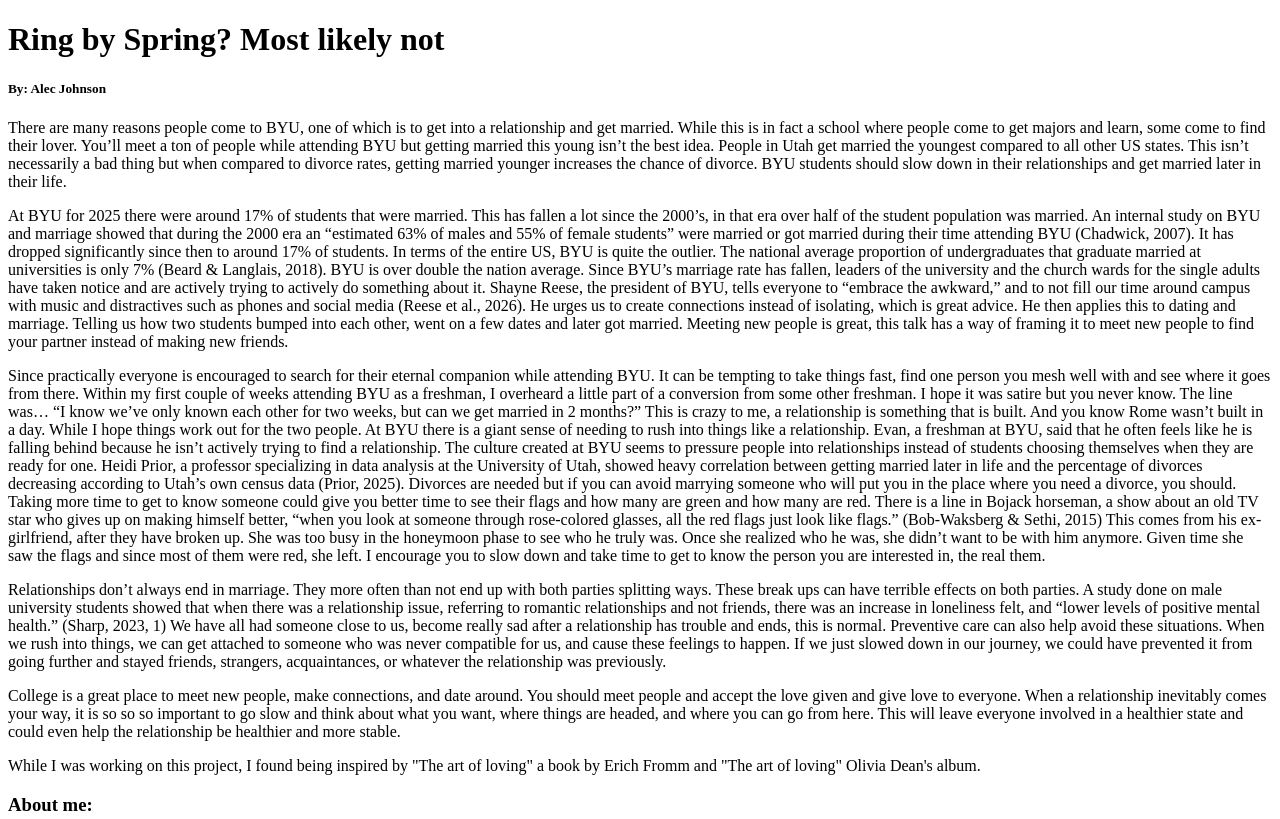
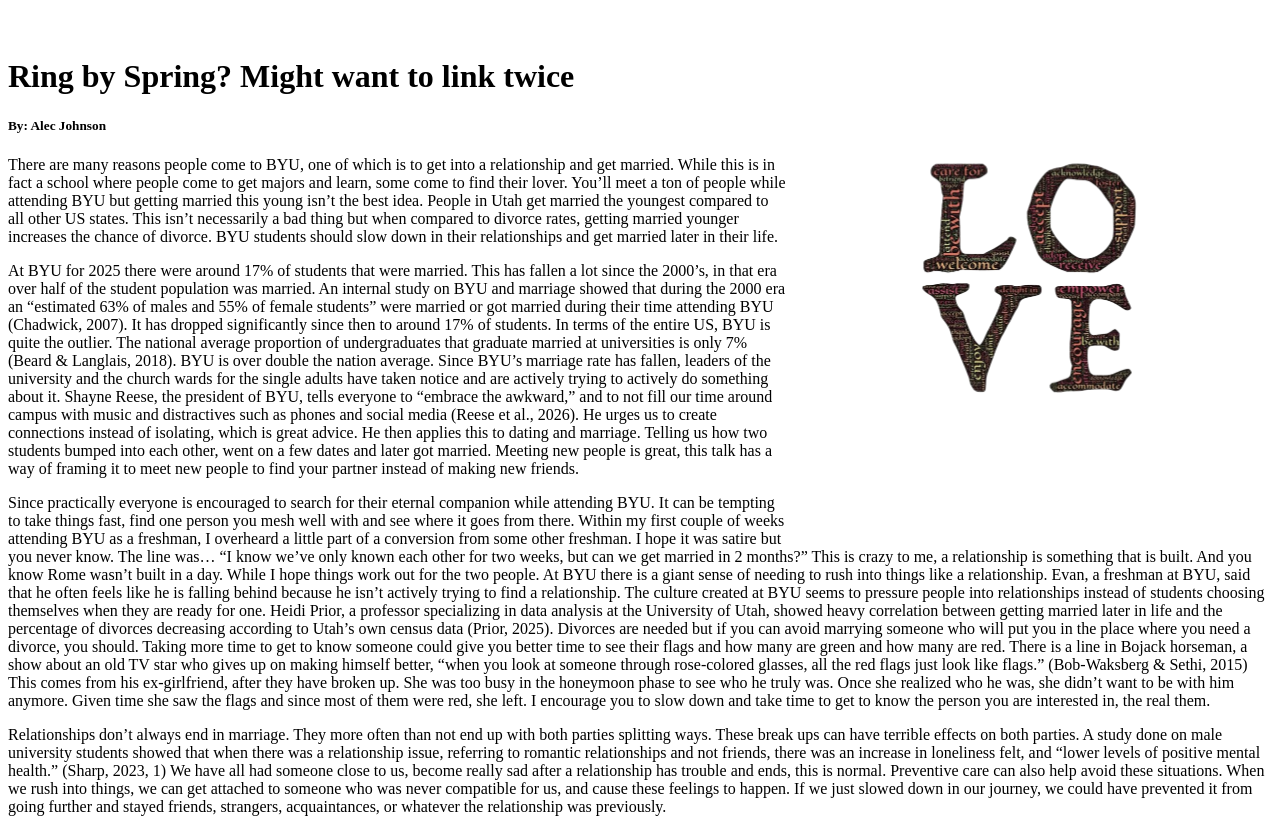
Before and after one commit to SchoolProjectsAcount/AP, a plain HTML site: page index.html in a window 1280 px wide. Shown: the top 819 px of the page. Drawn offline with Linux system fonts and the light colour scheme.

Commit message:
Add files via upload

```diff
--- a/index.html
+++ b/index.html
@@ -9,11 +9,13 @@
 <body>
     <div>
         <h1>
-            Ring by Spring? Most likely not
+            <img align="right" src="LOVE-removebg-preview.png" alt="Picture of blocks spelling out 'LOVE'" style="scale: 50%;">
+            <br>
+            Ring by Spring? Might want to link twice
         </h1>
-        <h5>
-            By: Alec Johnson
-        </h5>
+            <h5>
+                By: Alec Johnson
+            </h5>
         <div>
             <p>
                 There are many reasons people come to BYU, one of which is to get into a relationship and get married. While this is in fact a school where people come to get majors and learn, some come to find their lover. You’ll meet a ton of people while attending BYU but getting married this young isn’t the best idea. People in Utah get married the youngest compared to all other US states. This isn’t necessarily a bad thing but when compared to divorce rates, getting married younger increases the chance of divorce. BYU students should slow down in their relationships and get married later in their life.
```
Also changed, not shown: LOVE-removebg-preview.png (added).
